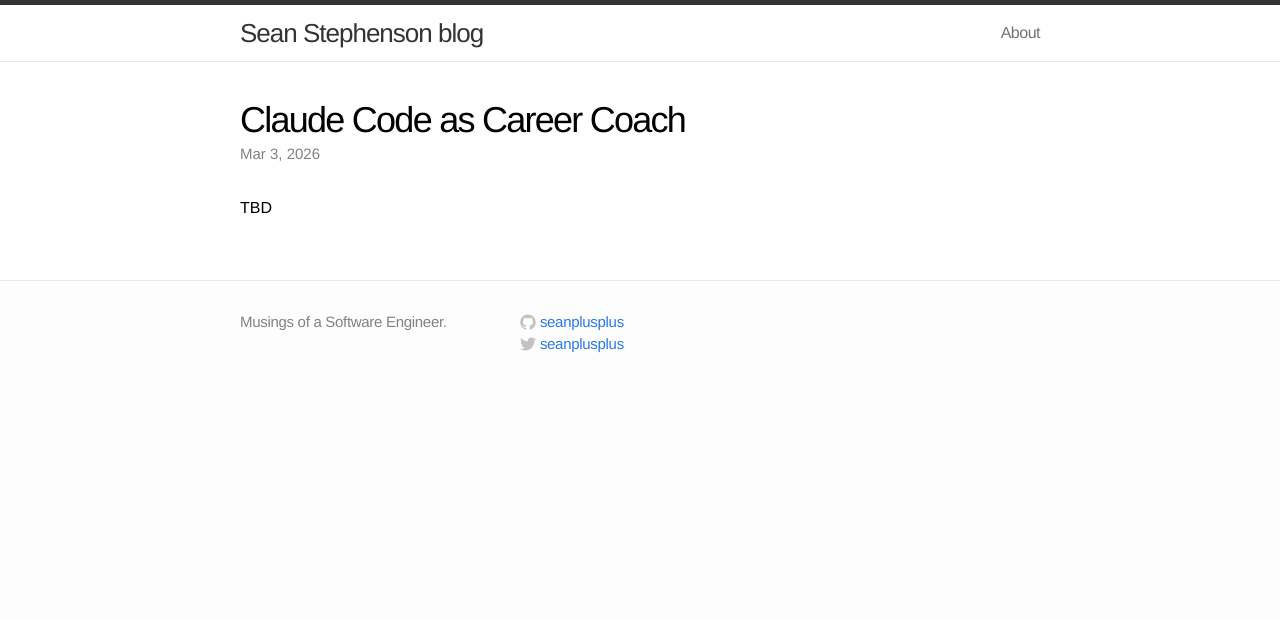
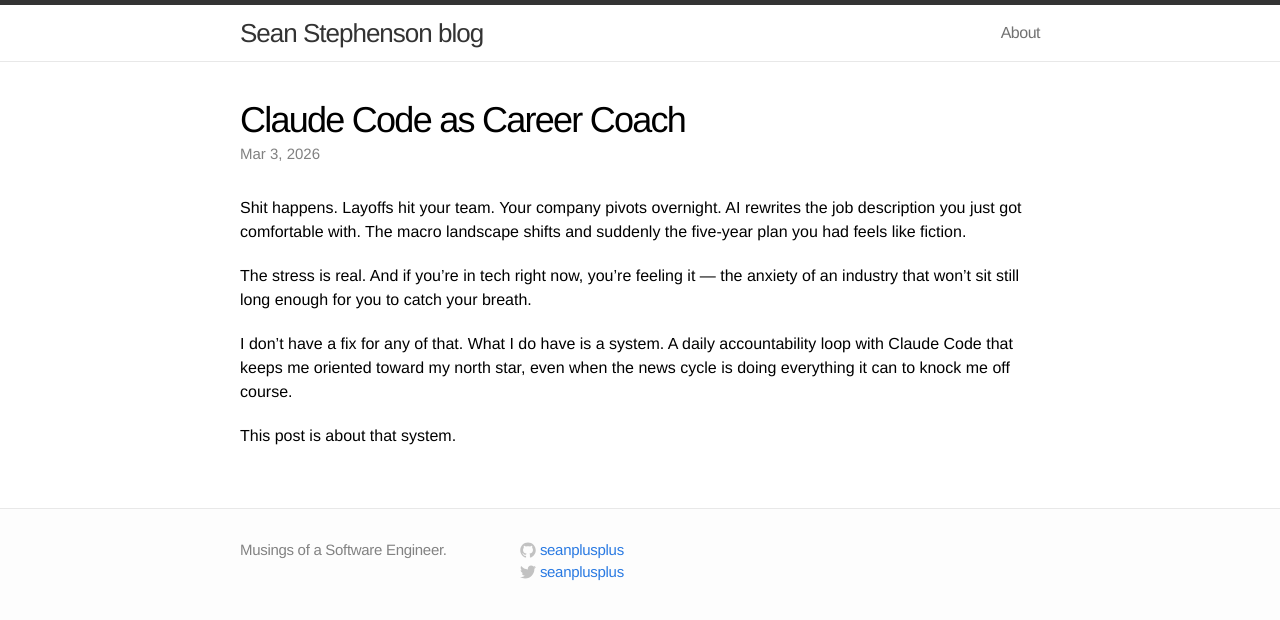
Before and after one commit to SeanPlusPlus/seanplusplus.github.io, a Jekyll site: the page built from _posts/2026-03-03-claude-code-as-career-coach.md, in a window 1280 px wide. Shown: the top 620 px of the page. Built offline with Jekyll 4.4.1, drawn with Linux system fonts in a browser that asks for light colours.

Commit message:
docs: draft intro for career coach post
Co-Authored-By: Claude Opus 4.6 <noreply@anthropic.com>

```diff
--- a/_posts/2026-03-03-claude-code-as-career-coach.md
+++ b/_posts/2026-03-03-claude-code-as-career-coach.md
@@ -4,4 +4,10 @@ title: "Claude Code as Career Coach"
 date: 2026-03-03
 ---
 
-TBD
+Shit happens. Layoffs hit your team. Your company pivots overnight. AI rewrites the job description you just got comfortable with. The macro landscape shifts and suddenly the five-year plan you had feels like fiction.
+
+The stress is real. And if you're in tech right now, you're feeling it — the anxiety of an industry that won't sit still long enough for you to catch your breath.
+
+I don't have a fix for any of that. What I do have is a system. A daily accountability loop with Claude Code that keeps me oriented toward my north star, even when the news cycle is doing everything it can to knock me off course.
+
+This post is about that system.
```
